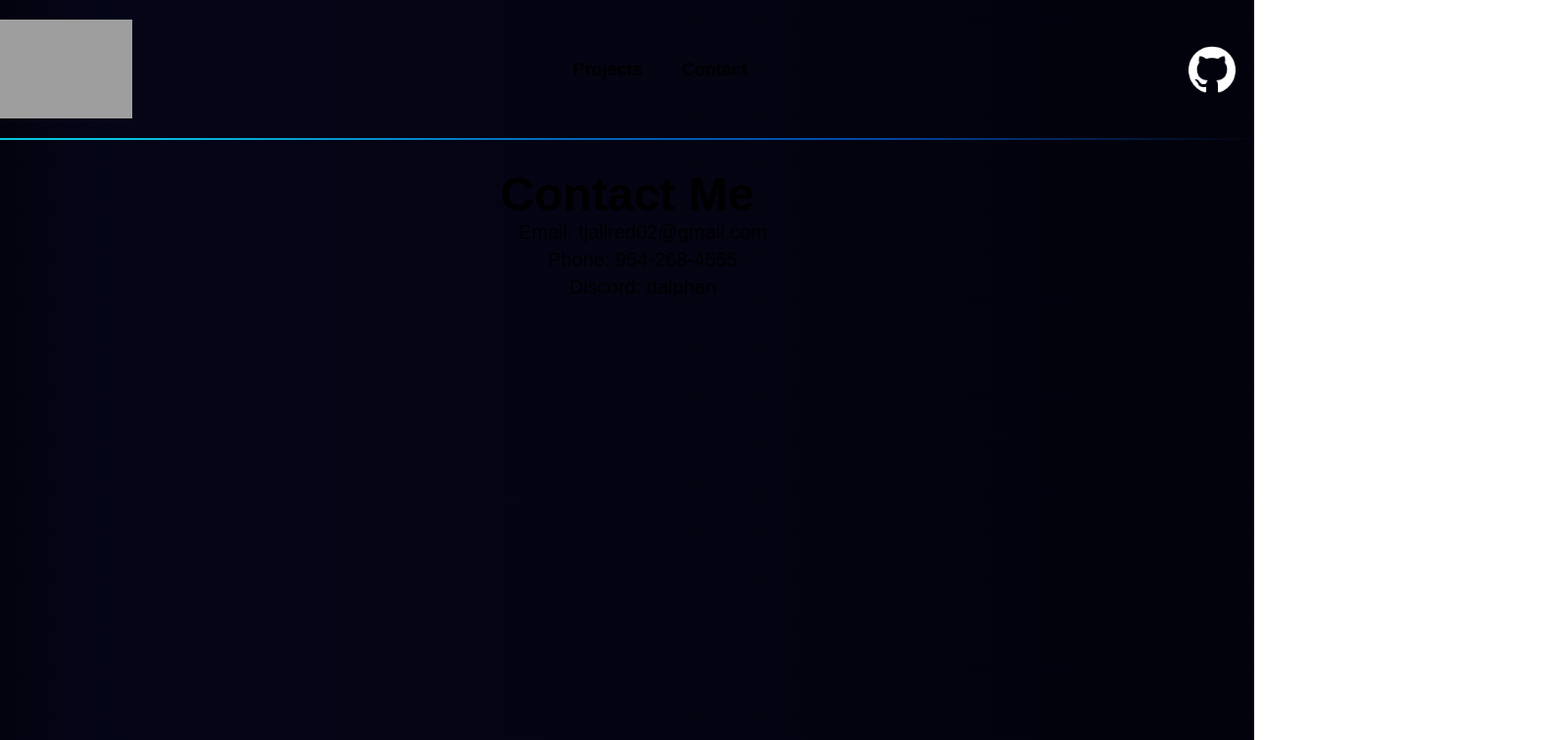
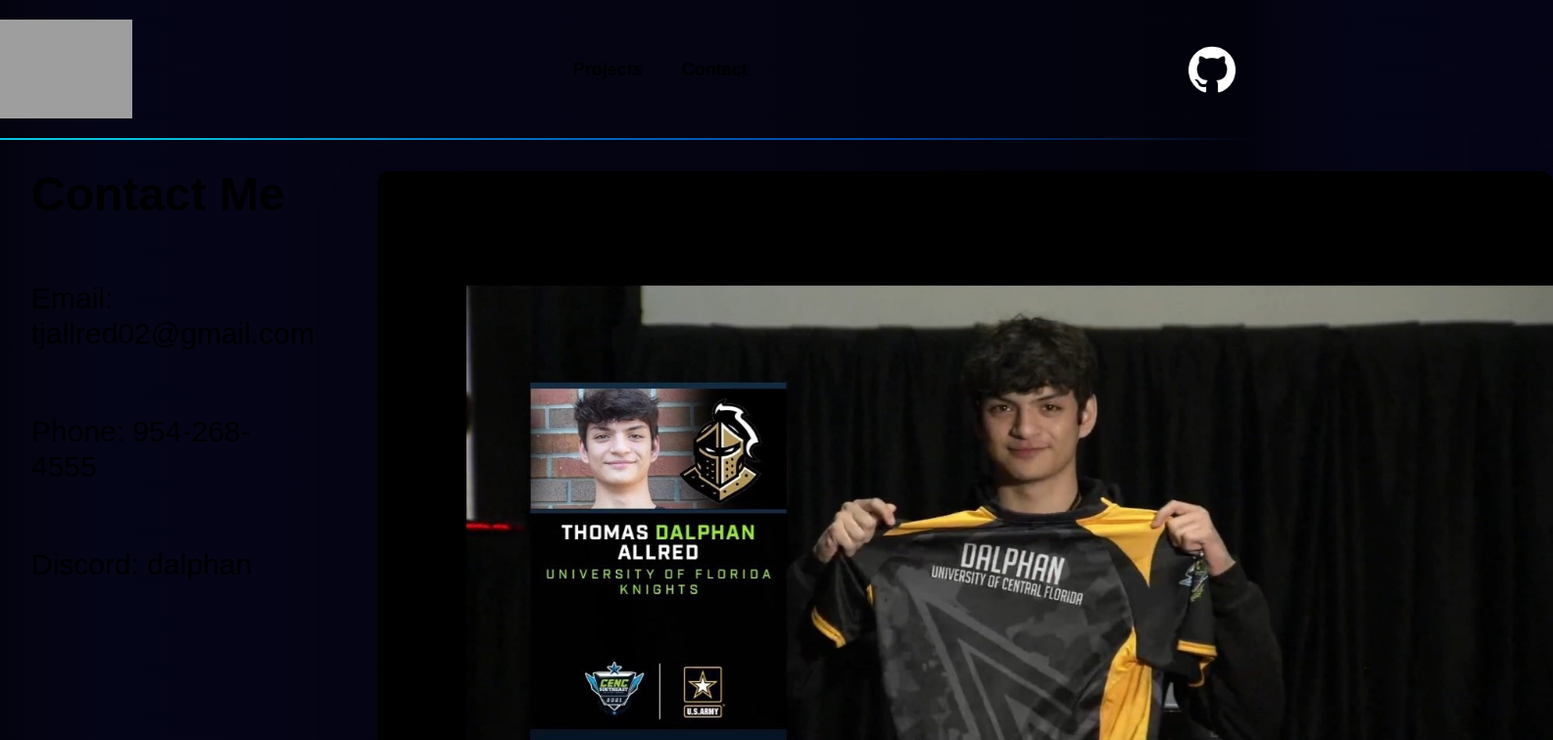
Before and after one commit to DalphanDev/dalphan-site, a Next.js app: page /contact in a window 1280 px wide. Shown: the top 756 px of the page at 98% size, 1585 px wide, since content can reach past the window. Built offline with nearby package versions, Linux system fonts and the light colour scheme; grey boxes are pictures that could not be loaded.

Commit message:
updated contact page

```diff
--- a/app/contact/page.tsx
+++ b/app/contact/page.tsx
@@ -1,16 +1,27 @@
 import Image from "next/image";
 import Navbar from "../components/navbar";
 import Link from "next/link";
+import CencImg from "../../public/cenc.jpg";
 
 export default function Contact() {
   return (
     <main className="relative flex min-h-screen flex-col items-center">
       <Navbar />
-      <div className="flex flex-col justify-between items-center mt-8 space-x-8 w-full px-8">
-        <h1 className="font-bold text-5xl">Contact Me</h1>
-        <h2 className="font-medium text-xl">Email: tjallred02@gmail.com</h2>
-        <h2 className="font-medium text-xl">Phone: 954-268-4555</h2>
-        <h2 className="font-medium text-xl">Discord: dalphan</h2>
+      <div className="flex justify-between w-full space-x-16 px-8 mt-8">
+        <div className="flex flex-col justify-start items-start space-y-16 w-full grow">
+          <h1 className="font-bold text-5xl">Contact Me</h1>
+          <h2 className="font-medium text-3xl">Email: tjallred02@gmail.com</h2>
+          <h2 className="font-medium text-3xl">Phone: 954-268-4555</h2>
+          <h2 className="font-medium text-3xl">Discord: dalphan</h2>
+        </div>
+        <Image
+          className="shadow-2xl shadow-black/50 rounded-xl"
+          src={CencImg}
+          alt="cenc picture"
+          width={1200}
+          priority
+          placeholder="blur"
+        />
       </div>
     </main>
   );
```
Also changed, not shown: public/cenc.jpg (added).
